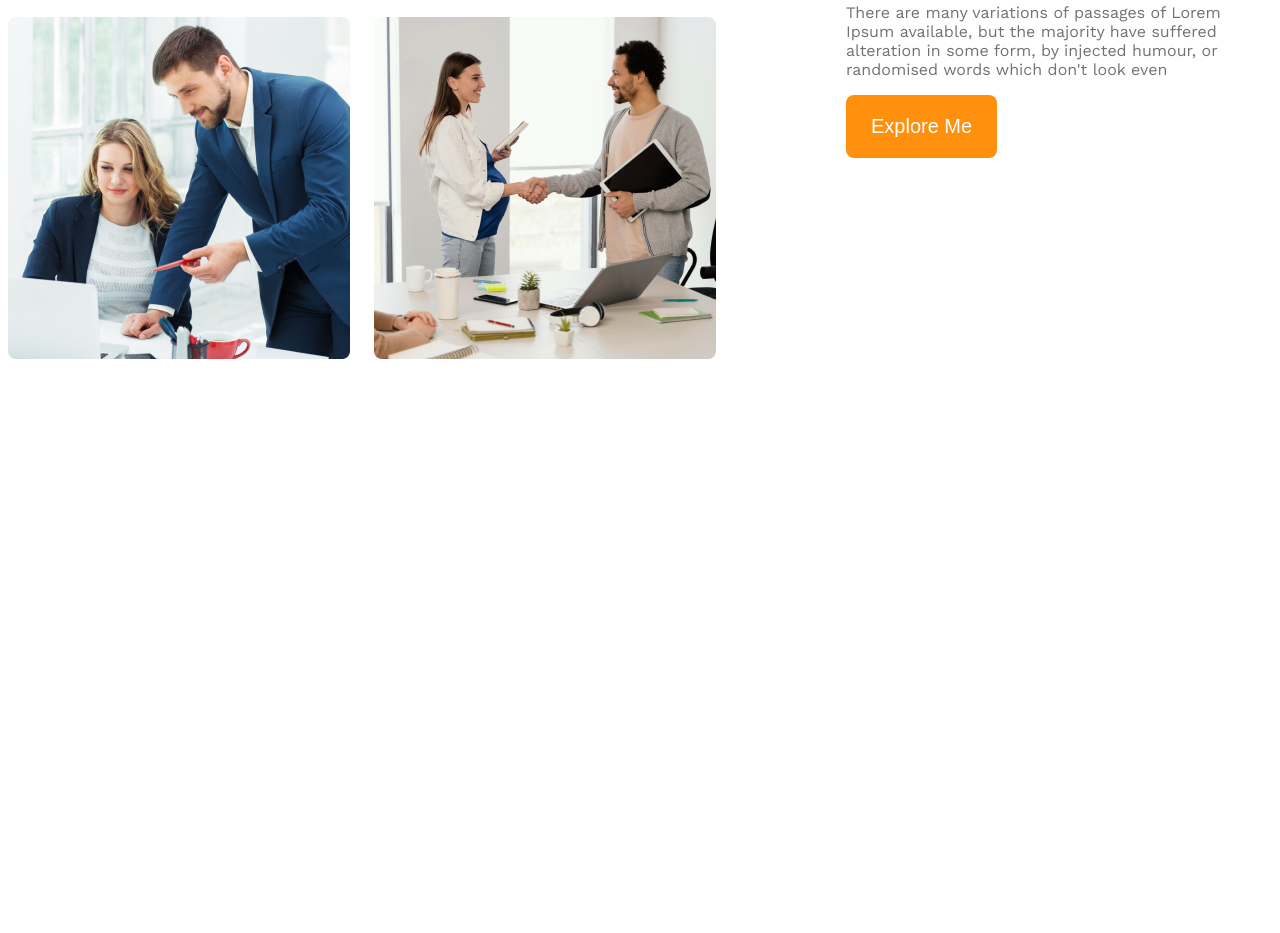
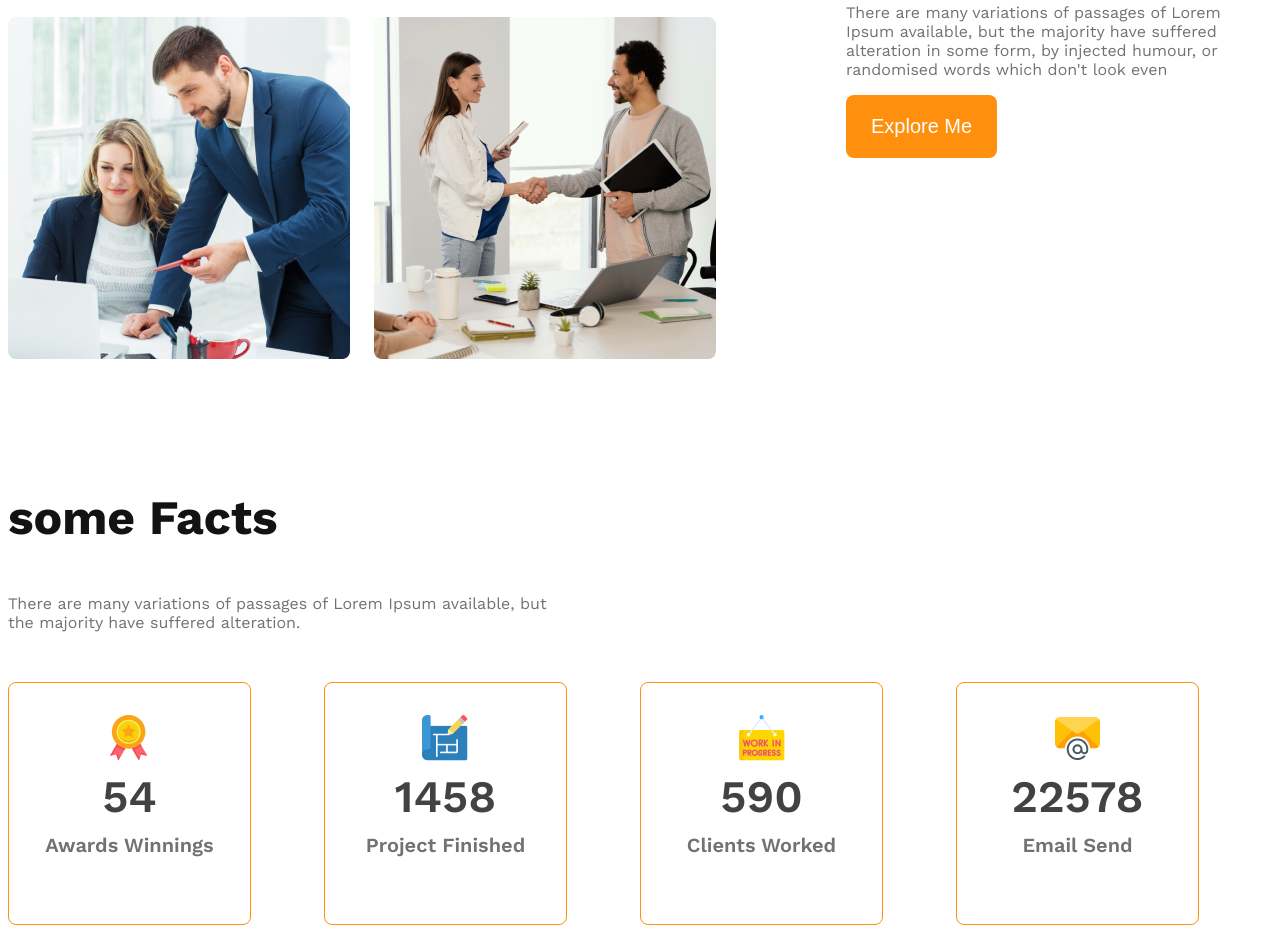
Before and after one commit to shiamrahman2/Milestone-02-Module-09-Architecture, a plain HTML site: page index.html in a window 1280 px wide. Shown: the part 1586-2519 px from the top of the page. Before the commit the page ends 1953 px from the top, so only its background shows below. Drawn offline with nearby package versions, Linux system fonts and the light colour scheme.

Commit message:
fact-card

```diff
--- a/index.html
+++ b/index.html
@@ -33,6 +33,7 @@
       </section>
     </header>
     <main>
+        <!-- teams section -->
       <section class="teams display-flex">
             <div class="team-img-container">
                 <img src="images/team1.png" alt="">
@@ -48,6 +49,45 @@
                 <button class="btn-primary">Explore Me</button>
             </div>
       </section>
+      <!-- feature will enjoy -->
+      <section>
+
+      </section>
+      <!-- some facts -->
+       <section>
+           <h3 class="dark-1" id="feature2">some Facts</h3>
+           <p class="fact-tittle dark-3">There are many variations of passages of Lorem Ipsum available, but the majority have suffered alteration.</p>
+           <div class="facts-container">
+           <div class="fact-card display-flex">
+            <div>
+                <img src="images/icons/ribon.png" alt="" class="fact-icon">
+            <h4 class="fact-number">54</h4>
+            <h5 class="fact-name">Awards Winnings</h5>
+            </div>
+           </div>
+           <div class="fact-card display-flex">
+           <div>
+             <img src="images/icons/projects.png" alt="" class="fact-icon">
+            <h4 class="fact-number">1458</h4>
+            <h5 class="fact-name">Project Finished</h5>
+           </div>
+           </div>
+           <div class="fact-card display-flex">
+            <div>
+                <img src="images/icons/customers.png" alt="" class="fact-icon">
+            <h4 class="fact-number">590</h4>
+            <h5 class="fact-name">Clients Worked</h5>
+            </div>
+           </div>
+           <div class="fact-card display-flex">
+           <div>
+               <img src="images/icons/email.png" alt="" class="fact-icon">
+            <h4 class="fact-number">22578</h4>
+            <h5 class="fact-name">Email Send</h5>
+           </div>
+           </div>
+           </div>
+       </section>
     </main>
     <footer>
 
--- a/styles/archites.css
+++ b/styles/archites.css
@@ -106,6 +106,39 @@ main > section{
     font-weight:bold;
     color:orange;
 }
+.fact-tittle{
+    font-size:1rem;
+    font-weight:400;
+    max-width:540px;
+}
+.facts-container{
+    margin-top:50px;
+    display:grid;
+    grid-template-columns:repeat(4,1fr);
+}
+.fact-card{
+    border:1px solid #FF900E;
+    border-radius:8px;
+    height:241px;
+    width:241px;
+    text-align:center;
+    align-items:center;
+    justify-content:center;
+}
+.fact-number{
+    font-weight:600;
+    font-size:45px;
+   color:#424242;
+   margin-top:5px;
+   margin-bottom:10px;
+}
+.fact-name{
+    font-size:20px;
+    font-weight:600;
+    color:#727272;
+    margin-top:10px;
+}
+
 /* Responsive */
 @media screen and (max-width:576px)
 {
@@ -128,6 +161,12 @@ main > section{
     .our-feature{
        margin-left:20px;
     }
+    .facts-container{
+        grid-template-columns:repeat(1,1fr);
+        gap:24px;
+        justify-items:center;
+
+    }
 }
 /* medium size device */
 @media  screen and (min-width:576px) and (max-width:992px) {
```
